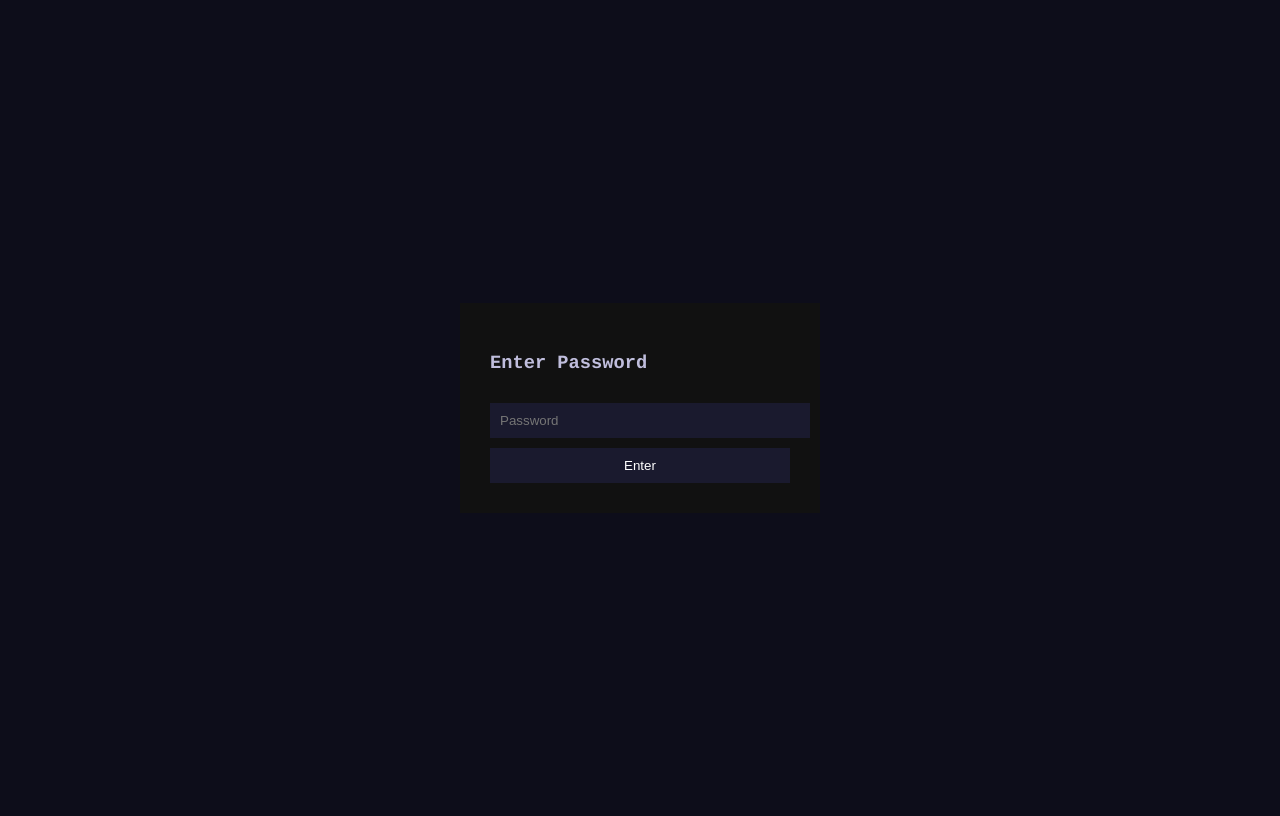
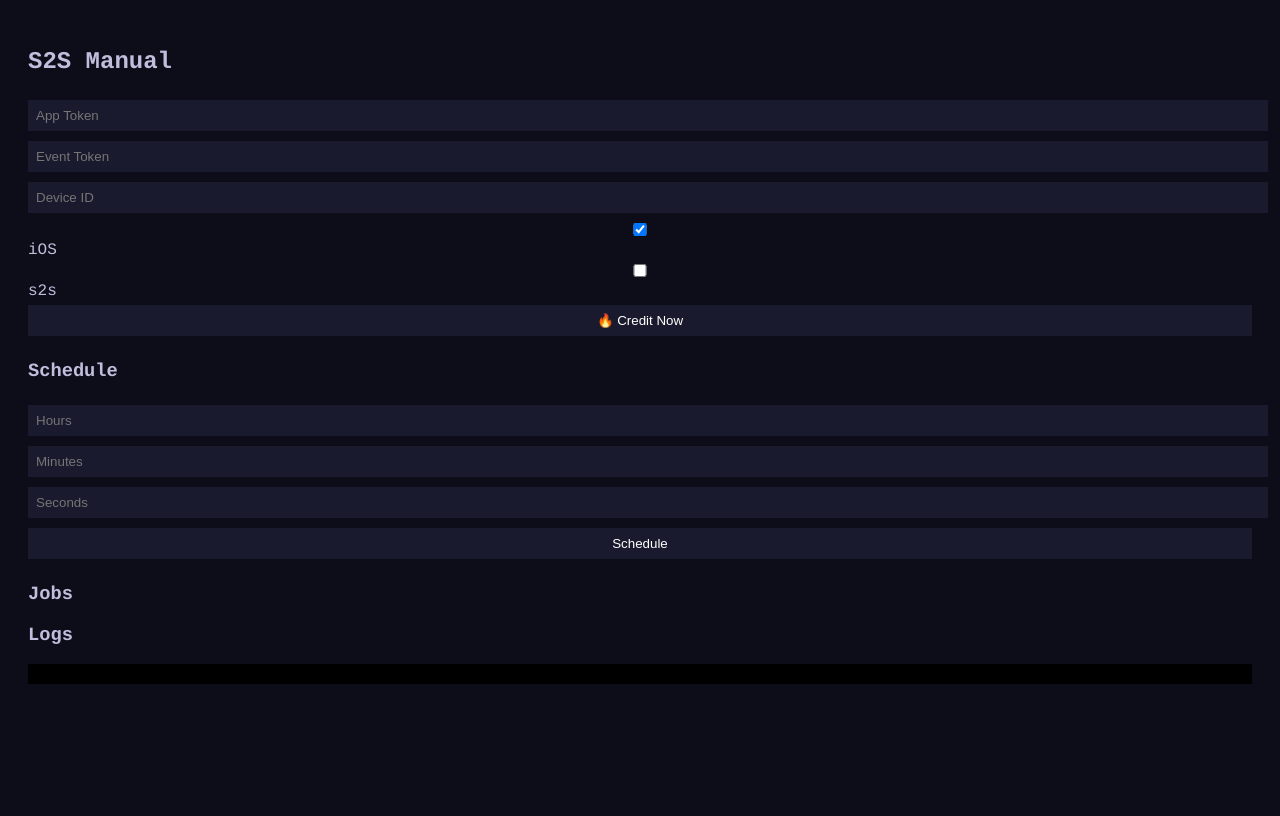
Before and after one commit to Versey42/test11, a Flask app: page /tool in a window 1280 px wide. After the commit the page ends 684 px from the top, so only its background shows below. Run offline with Flask 3, Linux system fonts and the light colour scheme; the visitor is signed in with stand-in values (Sample User, id 1); data that the repository does not hold is empty.

Commit message:
Update index.html

```diff
--- a/templates/index.html
+++ b/templates/index.html
@@ -1,28 +1,19 @@
 <!DOCTYPE html>
 <html>
 <head>
-<title>Login</title>
+<title>S2S Manual</title>
 <style>
 body {
     background:#0d0d1a;
     color:#c0bedd;
     font-family:Courier;
-    display:flex;
-    justify-content:center;
-    align-items:center;
-    height:100vh;
-}
-
-.box {
-    background:#111;
-    padding:30px;
-    width:300px;
+    padding:20px;
 }
 
 input,button {
     width:100%;
-    padding:10px;
-    margin-top:10px;
+    padding:8px;
+    margin:5px 0;
     background:#1a1a2e;
     border:none;
     color:#fff;
@@ -30,25 +21,126 @@ input,button {
 
 button { cursor:pointer; }
 
-.error {
-    color:red;
+.job {
+    background:#111;
+    padding:8px;
+    margin:5px 0;
+}
+
+.log {
+    background:#000;
+    padding:10px;
     margin-top:10px;
+    white-space:pre-wrap;
+    font-size:12px;
+    max-height:200px;
+    overflow:auto;
 }
 </style>
 </head>
 <body>
 
-<div class="box">
-    <h3>Enter Password</h3>
-    <form method="POST">
-        <input type="password" name="password" placeholder="Password">
-        <button type="submit">Enter</button>
-    </form>
+<h2>S2S Manual</h2>
 
-    {% if error %}
-        <div class="error">{{ error }}</div>
-    {% endif %}
-</div>
+<input id="app_token" placeholder="App Token">
+<input id="event_token" placeholder="Event Token">
+<input id="device_id" placeholder="Device ID">
+
+<label><input type="checkbox" id="ios" checked> iOS</label>
+<label><input type="checkbox" id="s2s"> s2s</label>
+
+<button onclick="creditNow()">🔥 Credit Now</button>
+
+<h3>Schedule</h3>
+
+<input id="hours" placeholder="Hours">
+<input id="minutes" placeholder="Minutes">
+<input id="seconds" placeholder="Seconds">
+
+<button onclick="schedule()">Schedule</button>
+
+<h3>Jobs</h3>
+<div id="jobs"></div>
+
+<h3>Logs</h3>
+<div id="logs" class="log"></div>
+
+<script>
+function getData() {
+    return {
+        app_token: app_token.value,
+        event_token: event_token.value,
+        device_id: device_id.value,
+        is_ios: ios.checked,
+        use_s2s: s2s.checked
+    }
+}
+
+function addLog(data) {
+    const logBox = document.getElementById("logs");
+    logBox.textContent = JSON.stringify(data, null, 2) + "\n\n" + logBox.textContent;
+}
+
+async function creditNow() {
+    const res = await fetch("/credit-now", {
+        method:"POST",
+        headers:{ "Content-Type":"application/json" },
+        body: JSON.stringify(getData())
+    });
+
+    const data = await res.json();
+
+    console.log(data);
+    addLog(data);
+}
+
+async function schedule() {
+    await fetch("/schedule", {
+        method:"POST",
+        headers:{ "Content-Type":"application/json" },
+        body: JSON.stringify({
+            ...getData(),
+            hours: hours.value || 0,
+            minutes: minutes.value || 0,
+            seconds: seconds.value || 0
+        })
+    });
+}
+
+async function cancelJob(id) {
+    await fetch("/cancel/" + id, { method:"POST" });
+}
+
+function format(sec) {
+    let h = Math.floor(sec/3600);
+    let m = Math.floor((sec%3600)/60);
+    let s = sec%60;
+    return `${h}h ${m}m ${s}s`;
+}
+
+async function loadJobs() {
+    const res = await fetch("/jobs");
+    const jobs = await res.json();
+
+    const container = document.getElementById("jobs");
+    container.innerHTML = "";
+
+    jobs.forEach(j => {
+        container.innerHTML += `
+            <div class="job">
+                Job #${j.id} - ${j.done ? JSON.stringify(j.result) : format(j.remaining)}
+                ${!j.done ? `<button onclick="cancelJob(${j.id})">Cancel</button>` : ""}
+            </div>
+        `;
+
+        if (j.done && j.result) {
+            addLog(j.result);
+        }
+    });
+}
+
+setInterval(loadJobs, 1000);
+</script>
 
 </body>
 </html>
```
